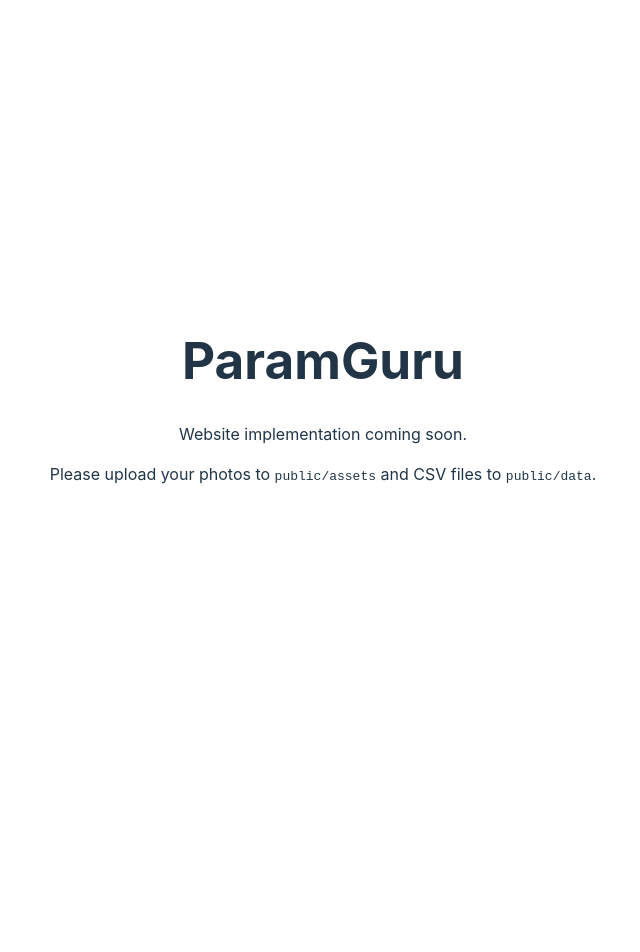
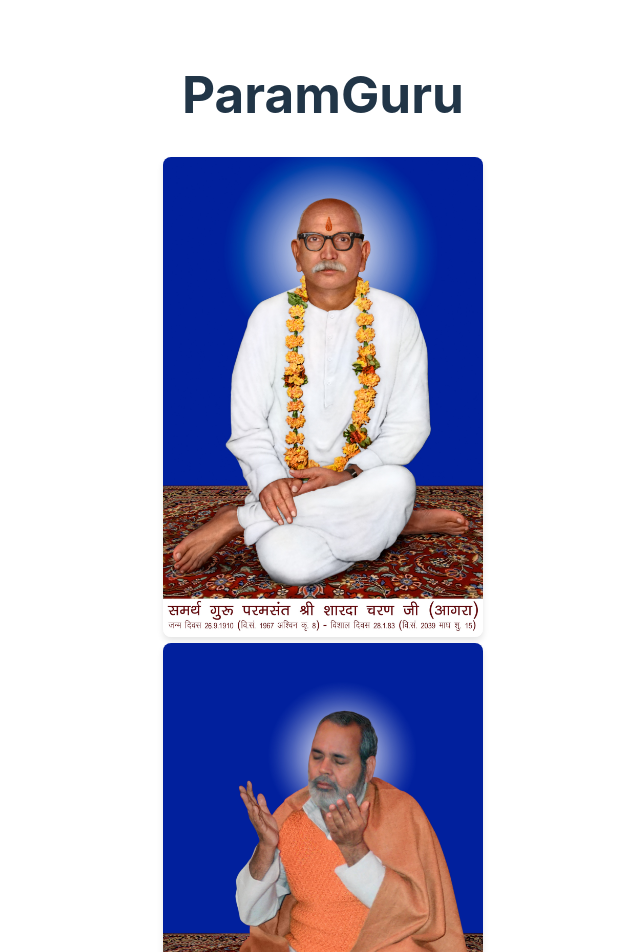
Before and after one commit to pravenpurohit/20260129-29Jan26-ParamGuru.net, a React (Vite) app: page / in a window 1280 px wide. Shown: the top 952 px of the page, without its empty margins (317-957 px from the left). Before the commit the page ends 800 px from the top, so only its background shows below. Built offline with nearby package versions, Linux system fonts and the light colour scheme.

Commit message:
Added Papaji and Pitaji photos instead of under construction page

```diff
--- a/src/App.css
+++ b/src/App.css
@@ -40,6 +40,28 @@
     padding: 2em;
 }
 
-.read-the-docs {
-    color: #888;
+color: #888;
 }
+
+.photo-gallery {
+    display: flex;
+    flex-direction: row;
+    justify-content: center;
+    align-items: center;
+    gap: 2rem;
+    margin: 2rem 0;
+    flex-wrap: wrap;
+}
+
+.photo-card img {
+    max-width: 100%;
+    height: auto;
+    max-height: 60vh;
+    border-radius: 8px;
+    box-shadow: 0 4px 6px rgba(0, 0, 0, 0.1);
+    transition: transform 0.3s ease;
+}
+
+.photo-card img:hover {
+    transform: scale(1.02);
+}
--- a/src/App.jsx
+++ b/src/App.jsx
@@ -6,8 +6,21 @@ function App() {
         <>
             <div className="container">
                 <h1>ParamGuru</h1>
+                <div className="photo-gallery">
+                    <div className="photo-card">
+                        <img
+                            src="/assets/2017_Pitaji_Photo_Final_NoLayers_24x36_300dpi_DateCorrected.jpg"
+                            alt="Pitaji Photo"
+                        />
+                    </div>
+                    <div className="photo-card">
+                        <img
+                            src="/assets/PapajiPrasad_2017_12x18_600dpi.jpg"
+                            alt="Papaji Prasad Photo"
+                        />
+                    </div>
+                </div>
                 <p>Website implementation coming soon.</p>
-                <p>Please upload your photos to <code>public/assets</code> and CSV files to <code>public/data</code>.</p>
             </div>
         </>
     )
```
